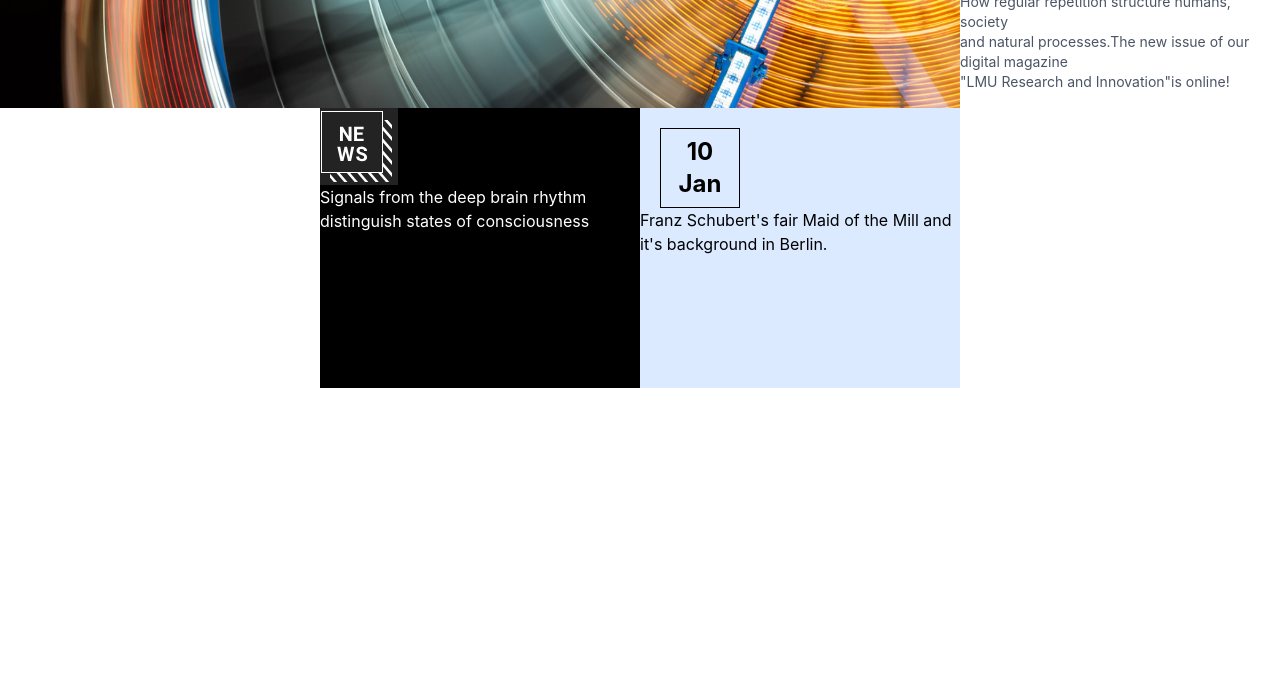
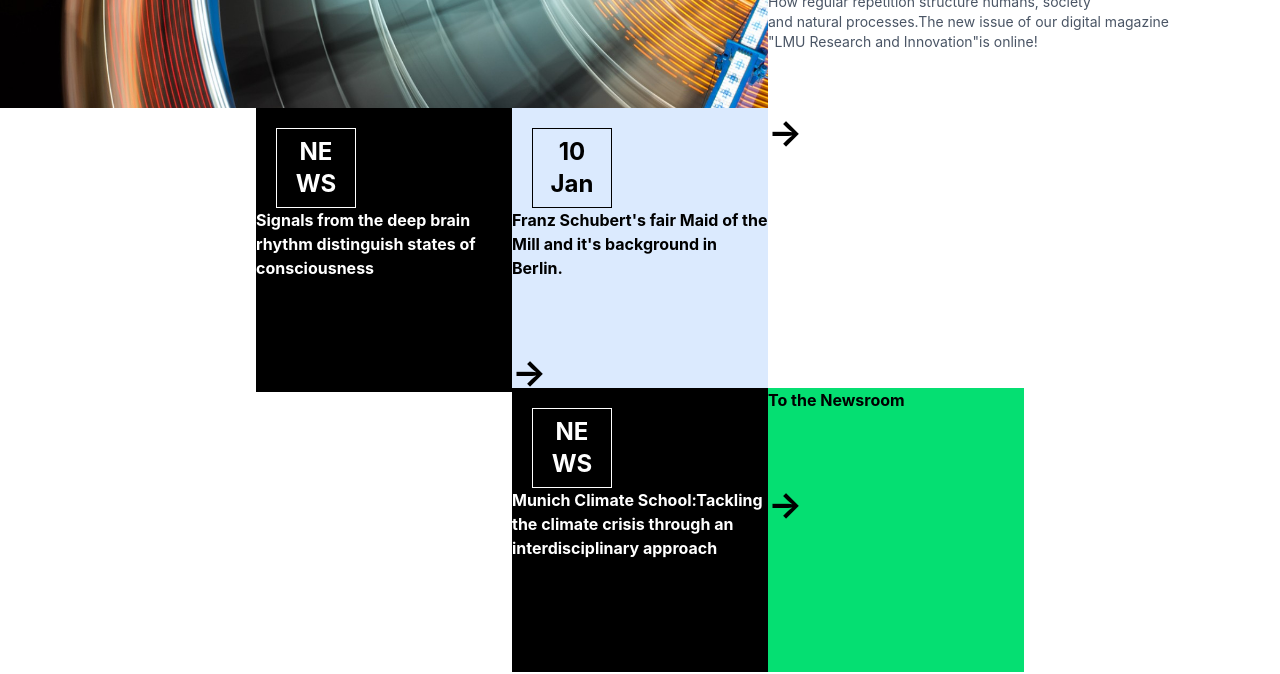
Before and after one commit to aromeirera20-spec/tailwindprojectgate, a website built with Vite: page index.html in a window 1280 px wide. Shown: the part 422-1096 px from the top of the page. Before the commit the page ends 810 px from the top, so only its background shows below. Built offline with nearby package versions, Linux system fonts and the light colour scheme.

Commit message:
adding the thrid div of the bars

```diff
--- a/index.html
+++ b/index.html
@@ -19,24 +19,37 @@
   <img src="pic1.jpg" class="w-full mt-20 h-auto max-h-112.5 object-cover ">
   </div>
 
-  <div class="grid grid-cols-4 h-70">
+  <div class="grid grid-cols-5 h-70">
     <div class="bg-white w-15%"></div>
-    <div class=" bg-black ">
-      <img src="news.PNG" class="bg-black">
-    <p class=" text-white">Signals from the deep brain rhythm distinguish states of consciousness</p>
+    <div class=" bg-black font-white font-bold hover:bg-white ">
+     <!--<img src="news.PNG" class="bg-black">-->
+     <button class="text-2xl  hover:text-green-400 w-20 h-20 border border-white hover:border-green-400 ml-5 mt-5 font-bold text-white">NE <br>WS</button>
+    <p class=" text-white  hover:text-green-400">Signals from the deep brain rhythm distinguish states of consciousness<br><br><br><br><p class=" text-4xl font-bold">→</p></p>
     </div>
-    <div class=" bg-blue-100 hover:text-green-400 hover:bg-white">
+    <div class=" bg-blue-100 hover:text-green-400 hover:bg-white font-bold">
       <!--<img src="10.PNG" alt="" class="">-->
       <button class="text-2xl font-bold hover:text-green-400 w-20 h-20 border border-black hover:border-green-400 ml-5 mt-5">10 <br> Jan</button>
-       <p>Franz Schubert's fair Maid of the Mill and it's background in Berlin.</p></div>
-    <div class="h-110 -mt-50 bg-white text-3xl">
+       <p>Franz Schubert's fair Maid of the Mill and it's background in Berlin.<br><br><br><br><p class=" text-4xl font-bold">→</p></p></div>
+    <div class="h-110 -mt-50 bg-white text-3xl col-span-2">
       <h1 class=" font-bold  text-black mt-10 ">The rhythm of life</h1>
       <p class="text-sm text-gray-600 mt-2 align-right">How regular repetition structure humans, society <br>and natural
-        processes.The new issue of our digital magazine<br>"LMU Research and Innovation"is online!</p>
+        processes.The new issue of our digital magazine<br>"LMU Research and Innovation"is online!<br><br><br><br><p class=" text-4xl font-bold">→</p></p>
     </div>
   </div>
+  <div class=" grid grid-cols-5" >
+    <div></div>
+    <div></div>
+    <div class=" bg-black font-white font-bold hover:bg-white ">
+     <!--<img src="news.PNG" class="bg-black">-->
+     <button class="text-2xl  hover:text-green-400 w-20 h-20 border hover:border-green-400 ml-5 mt-5 font-bold text-white border-white">NE <br>WS</button>
+    <p class=" text-white  hover:text-green-400">Munich Climate School:Tackling the climate crisis through an interdisciplinary approach <br><br><br><br><p class=" text-4xl font-bold">→</p></p>
+    </div>
+    <div class=" bg-green-400 hover:text-white hover:bg-green-400 font-bold">
+      <!--<img src="10.PNG" alt="" class="">-->
 
-
+       <p>To the Newsroom <br><br><br><br><p class=" text-4xl font-bold">→</p></p></div>
+    <div></div>
+</div>
 
 
 
```
